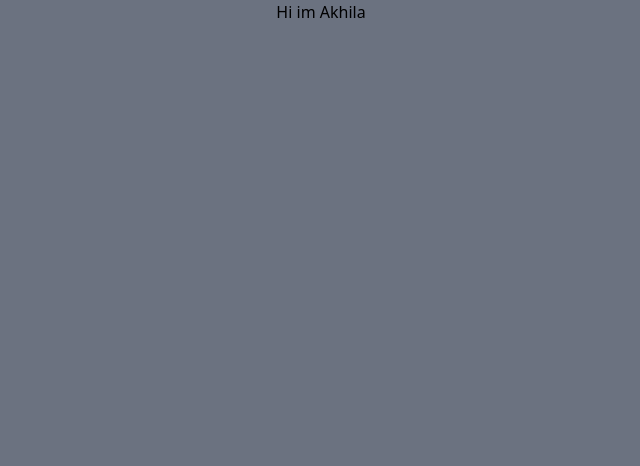
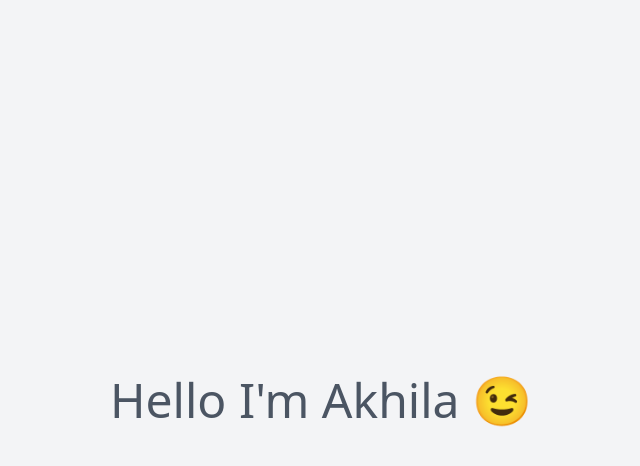
Before and after one commit to akhilasuraj/portfolio, a React (Create React App) app: page / in a window 1280 px wide. Shown: the top 466 px of the page, without its empty margins (319-959 px from the left). Built offline with nearby package versions, Linux system fonts and the light colour scheme.

Commit message:
added diplay message to landing page

```diff
--- a/src/App.js
+++ b/src/App.js
@@ -1,7 +1,7 @@
 function App() {
   return (
-    <div className="bg-gray-500 flex justify-center h-screen">
-      <p>Hi im Akhila</p>
+    <div className="bg-gray-100 flex justify-center h-screen items-center">
+      <p className="text-gray-600 text-5xl">Hello I'm Akhila 😉</p>
     </div>
   );
 }
```
